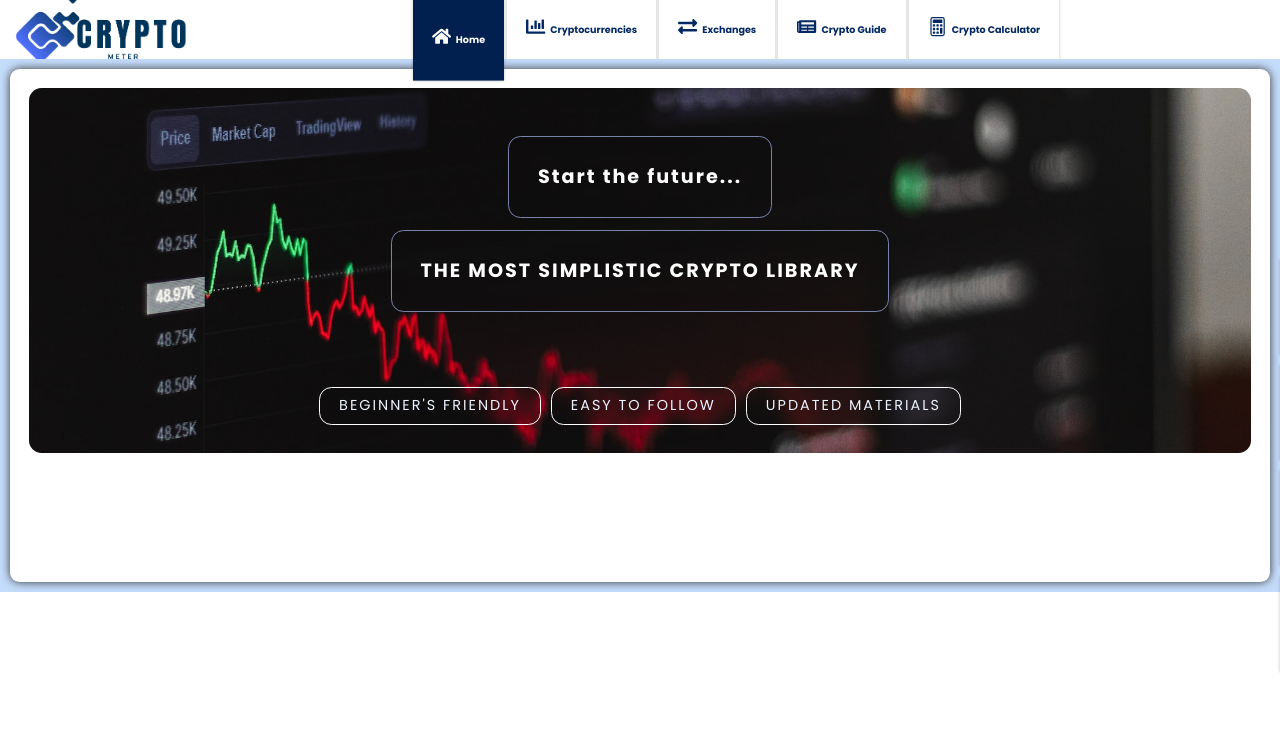
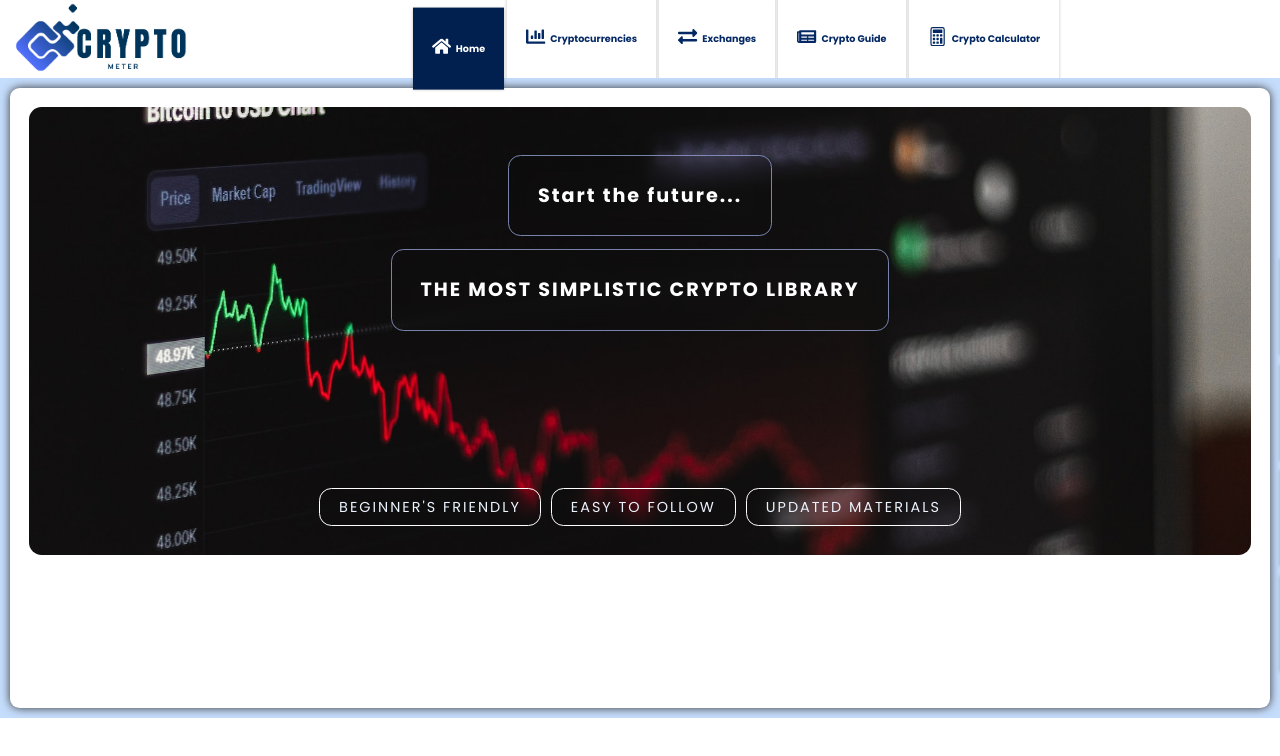
Before and after one commit to jcarlo-vs/CRYPTO-METER, a React (Vite) app: page / in a window 1280 px wide. Shown: the top 756 px of the page. Built offline with nearby package versions, Linux system fonts and the light colour scheme; no server answers.

Commit message:
removed scroll

```diff
--- a/src/components/Mainlayouts/MainContent.jsx
+++ b/src/components/Mainlayouts/MainContent.jsx
@@ -12,6 +12,6 @@ const MainContent = () => {
 const Wrapper = styled.div`
 	background-color: var(--light-3);
 	padding: 1rem;
-	height: 100%;
+	height: 80vh;
 `
 export default MainContent
--- a/src/index.scss
+++ b/src/index.scss
@@ -36,7 +36,7 @@ html {
 }
 
 body {
-	overflow: hidden;
+	overflow-x: scroll;
 	width: 100%;
 	height: 100%;
 	font-family: 'Poppins', sans-serif;
```
